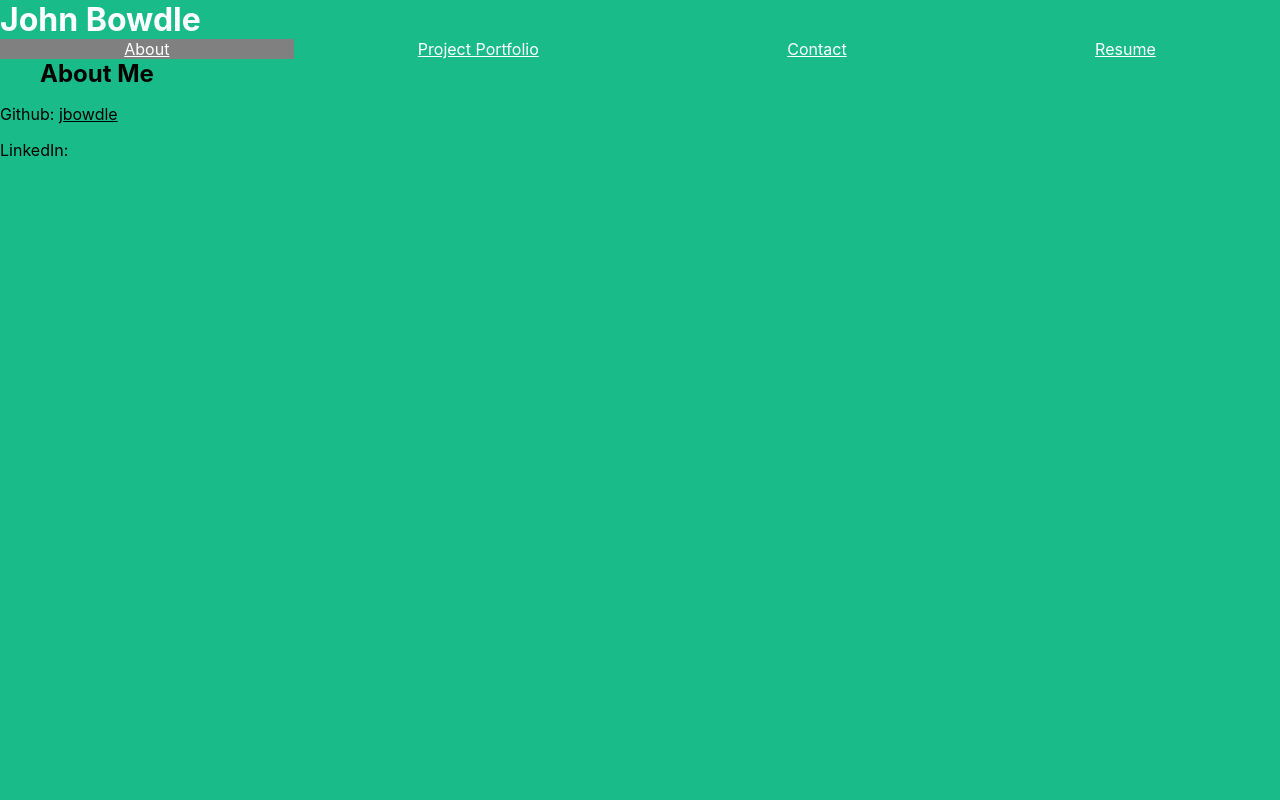
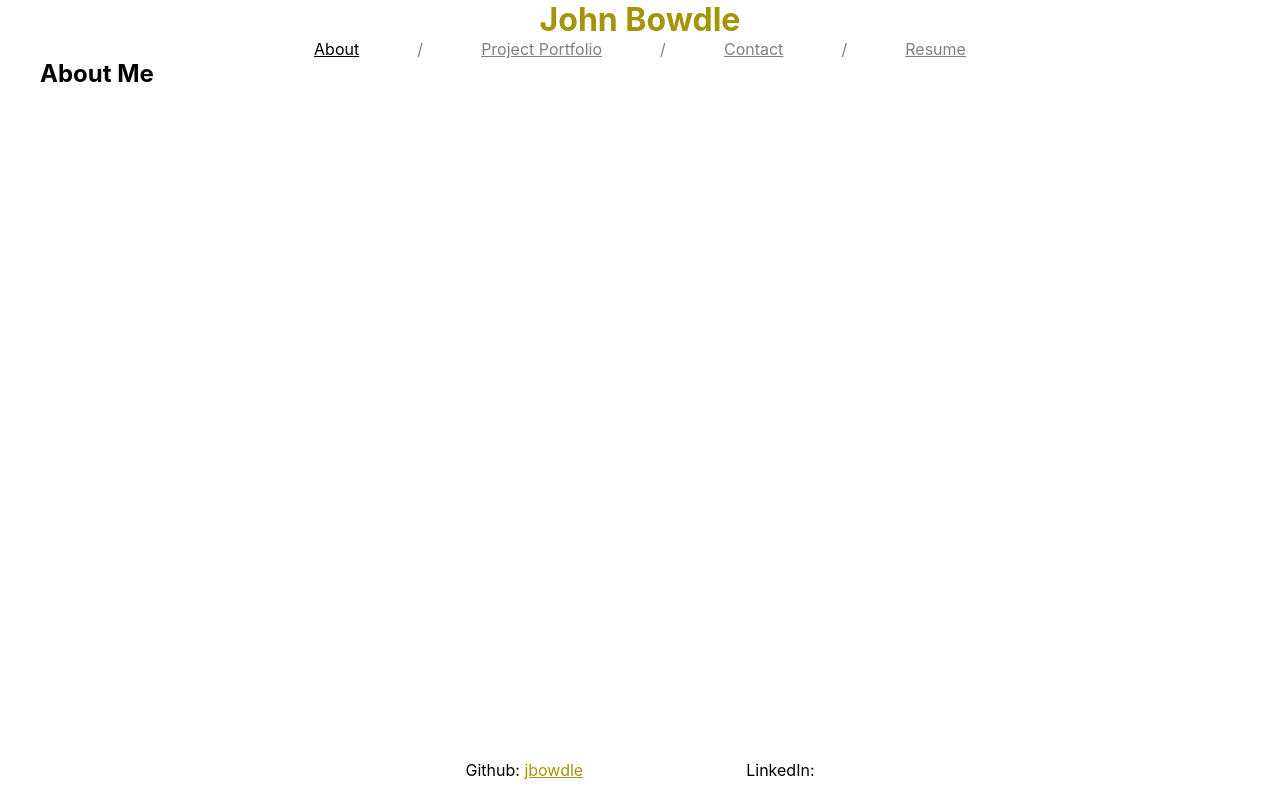
Before and after one commit to jbowdle/portfolio, a React (Create React App) app: page / in a window 1280 px wide. Built offline with nearby package versions, Linux system fonts and the light colour scheme.

Commit message:
adjusted header and footer css

```diff
--- a/src/components/Footer.js
+++ b/src/components/Footer.js
@@ -3,8 +3,10 @@ import React from "react";
 export default function Footer() {
   return (
     <footer>
-      <p>Github: <a href="https://github.com/jbowdle">jbowdle</a></p>
-      <p>LinkedIn: </p>
+      <div id="footer-links">
+        <p>Github: <a href="https://github.com/jbowdle">jbowdle</a></p>
+        <p>LinkedIn: </p>
+      </div>
     </footer>
   )
 }
--- a/src/components/Navigation.js
+++ b/src/components/Navigation.js
@@ -12,6 +12,7 @@ export default function Navigation() {
       >
         About
       </NavLink>
+      <div>/</div>
       <NavLink
         to="/project-portfolio"
         className={({ isActive, isPending }) =>
@@ -20,6 +21,7 @@ export default function Navigation() {
       >
         Project Portfolio
       </NavLink>
+      <div>/</div>
       <NavLink
         to="/contact"
         className={({ isActive, isPending }) =>
@@ -28,6 +30,7 @@ export default function Navigation() {
       >
         Contact
       </NavLink>
+      <div>/</div>
       <NavLink
         to="/resume"
         className={({ isActive, isPending }) =>
--- a/src/index.css
+++ b/src/index.css
@@ -18,17 +18,17 @@ code {
 /* color storage */
 :root {
   color-scheme: light dark;
-  --main: rgb(25, 188, 136);
+  --main: rgb(255, 255, 255);
   --accent-1: rgb(25, 188, 136);
   --accent-1-text: rgb(255, 255, 255);
   --accent-2: rgb(108, 144, 132);
-  --accent-2-text: rgb(255, 255, 255);
+  --accent-2-text: rgb(164, 149, 8);
   /* dark colors */
-  --d-main: rgb(32, 32, 32);
+  --d-main: rgb(21, 20, 20);
   --d-accent-1: rgb(6, 71, 50);
   --d-accent-1-text: rgb(255, 255, 255);
   --d-accent-2: rgb(89, 105, 100);
-  --d-accent-2-text: rgb(255, 255, 255);
+  --d-accent-2-text: rgb(236, 232, 21);
 }
 /* RESETS */
 h1,
@@ -53,6 +53,10 @@ a {
 a:hover {
   text-decoration: none;
 }
+p {
+  margin: 0;
+  padding: 0;
+}
 /* END RESETS */
 /* GLOBAL STYLES */
 body {
@@ -60,24 +64,19 @@ body {
   margin: 0 auto;
   background-color: var(--main);
 }
-header {
-  /* position: sticky; */
-  /* top: 0px; */
-  /* background-color: var(--accent-1); */
-  color: var(--accent-1-text);
-}
 @media (prefers-color-scheme: dark) {
   body {
     background-color: var(--d-main);
   }
-  header {
-    /* background-color: var(--d-accent-1); */
-    color: var(--d-accent-1-text);
-  }
+}
+#page-container {
+  position: relative;
+  min-height: 100vh;
 }
 .section-main {
   width: 1200px;
   margin: 0 auto;
+  padding-bottom: 100px;
 }
 .warning {
   border: 2px solid red;
@@ -86,22 +85,33 @@ header {
 }
 /* END GLOBAL STYLES */
 /* HEADER STYLES */
+header {
+  text-align: center;
+  color: var(--accent-2-text);
+}
 nav {
   position: sticky;
+  width: 60%;
+  margin: 0 auto;
   top: 0px;
   display: flex;
   justify-content: space-around;
+  color: gray;
 }
 nav a {
-  background-color: var(--accent-1);
   flex: auto;
   text-align: center;
 }
 nav a.active {
-  background-color: gray;
+  color: black;
 }
-#collapse {
-  display: none;
+@media (prefers-color-scheme: dark) {
+  header {
+    color: var(--d-accent-2-text);
+  }
+  nav a.active {
+    color: white;
+  }
 }
 /* END HEADER STYLES */
 /* PROJECT CARD STYLES */
@@ -174,3 +184,26 @@ nav a.active {
   color: red;
 }
 /* END CONTACT STYLES */
+/* FOOTER STYLES */
+footer {
+  position: absolute;
+  bottom: 0;
+  height: 40px;
+  width: 100%;
+}
+#footer-links {
+  width: 40%;
+  margin: 0 auto;
+  display: flex;
+  justify-content: space-around;
+}
+footer p a {
+  color: var(--accent-2-text);
+}
+
+@media (prefers-color-scheme: dark) {
+  footer p a {
+    color: var(--d-accent-2-text);
+  }
+}
+/* END FOOTER STYLES */
--- a/src/routes/root.jsx
+++ b/src/routes/root.jsx
@@ -4,7 +4,7 @@ import Footer from "../components/Footer";
 
 export default function Root(props) {
   return (
-    <div>
+    <div id="page-container">
       <Header />
       <main>
         <section className="section-main">
```
